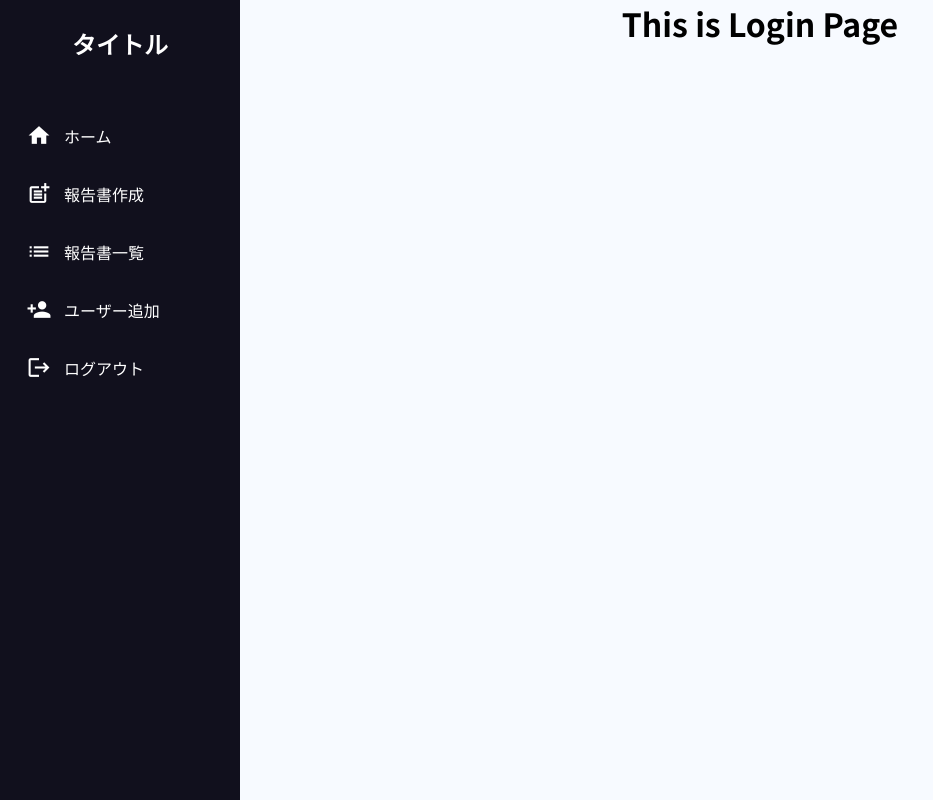
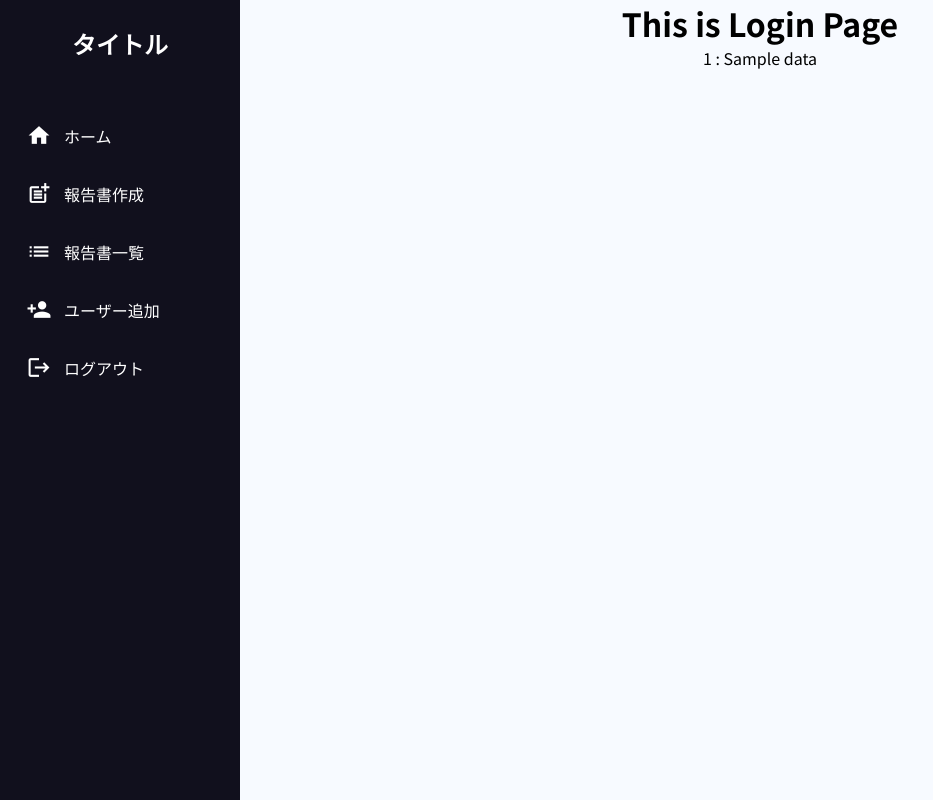
Before and after one commit to morijyobi-2021-itadv3/JobReportManagement, a Flask app: template templates/index.html in a window 1280 px wide. Shown: the whole page, without its empty margins (0-933 px from the left). Run offline with Flask 2, Linux system fonts and the light colour scheme; the template is opened without the code that fills it: most values are stand-ins (such as "Sample title", 1, 10 or a date in 2020); some web fonts are replaced.

Commit message:
動作確認用のコードを追加

```diff
--- a/app.py
+++ b/app.py
@@ -5,7 +5,7 @@ app = Flask(__name__)
 
 @app.route("/")
 def top():
-    return render_template('index.html')
+    return render_template('index.html', data = select_sample())
 
 if __name__ == "__main__":
     app.run(debug=True)
--- a/templates/index.html
+++ b/templates/index.html
@@ -2,4 +2,9 @@
 
 {% block content %}
 <h1>This is Login Page</h1>
+<ul>
+{% for d in data %}
+  <li>{{ d[0] }} : {{ d[1] }}</li>
+{% endfor %}
+</ul>
 {% endblock %}
```
Also changed, not shown: 1 other file.
